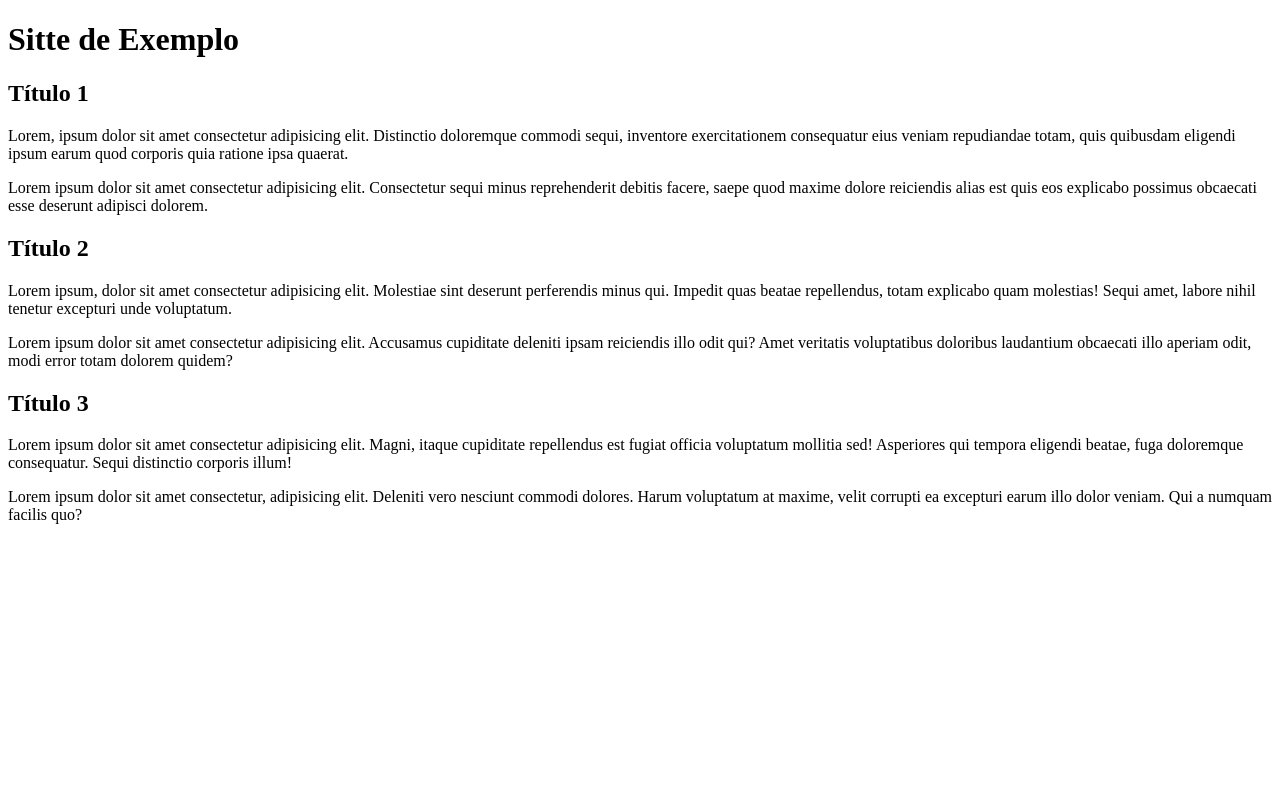
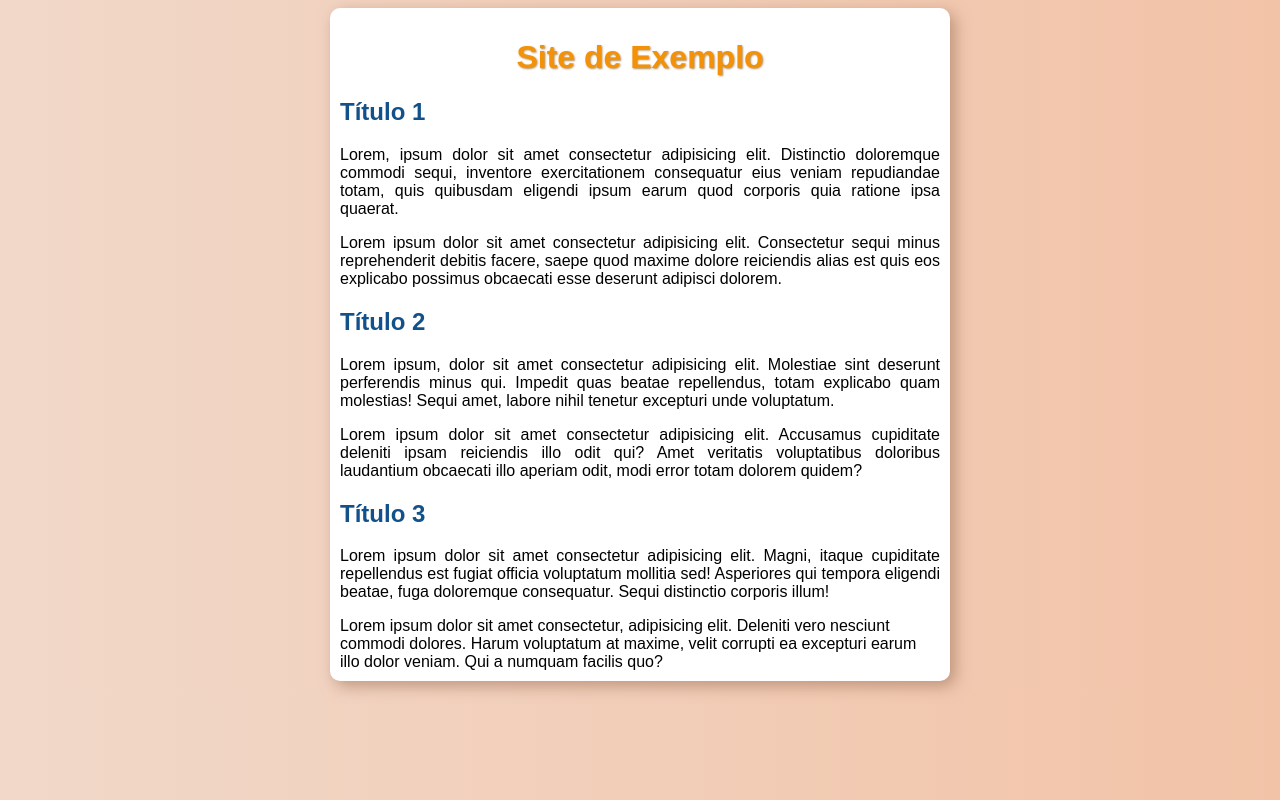
Before and after one commit to CAFE2l/cursoHMTL_CSS_COMPLETO, a plain HTML site: page Exercicios/ex018/cor03.html in a window 1280 px wide. Drawn offline with Linux system fonts and the light colour scheme.

Commit message:
ex019 created

```diff
--- a/Exercicios/ex018/cor03.html
+++ b/Exercicios/ex018/cor03.html
@@ -8,7 +8,7 @@
 </head>
 <body>
     <main>
-        <h1>Sitte de Exemplo</h1>
+        <h1>Site de Exemplo</h1>
         <h2>Título 1</h2>
         <p>Lorem, ipsum dolor sit amet consectetur adipisicing elit. Distinctio doloremque commodi sequi, inventore exercitationem consequatur eius veniam repudiandae totam, quis quibusdam eligendi ipsum earum quod corporis quia ratione ipsa quaerat.</p>
         <p>Lorem ipsum dolor sit amet consectetur adipisicing elit. Consectetur sequi minus reprehenderit debitis facere, saepe quod maxime dolore reiciendis alias est quis eos explicabo possimus obcaecati esse deserunt adipisci dolorem.</p>
--- a/Exercicios/ex018/style.css
+++ b/Exercicios/ex018/style.css
@@ -1 +1,35 @@
 @charset "UTF-8";
+
+*{
+    font-family: Arial, Helvetica, sans-serif;
+}
+
+p{
+    text-align:  justify;
+}
+
+main{
+    background-color: white;
+    border-radius: 10px;
+    box-shadow: 5px 5px 15px rgb(155, 111, 86, 0.6);
+    width: 600px;
+    padding: 10px;
+    margin: auto;
+    align-items: center;
+}
+
+h1{
+    color: #f39209;
+    text-align: center;
+    text-shadow: 1px 1px 2px rgb(155, 95, 10, 0.7);
+}
+
+
+h2{
+    color: #125189;
+}
+
+
+body{
+    background-image: linear-gradient(to right, #f1d8c9, #f2c3a7);
+}
```
Also changed, not shown: Exercicios/ex019/font01.html (added, +11 -0 lines).
